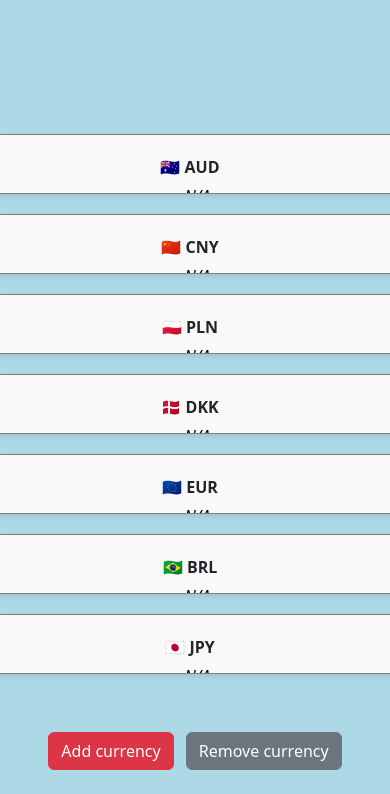
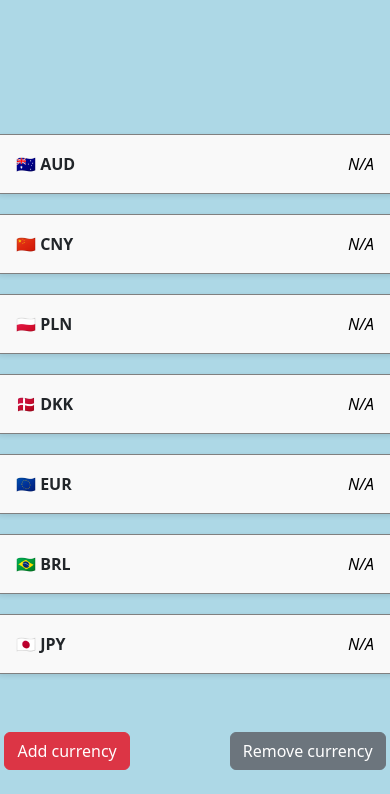
Before and after one commit to Arnedo1/Final-project-cs50x, a Flask app: page /favorites in a window 390 px wide. Shown: the part 58-852 px from the top of the page. Run offline with Flask 3, Linux system fonts and the light colour scheme; a user stored in the database is signed in; data comes from the database, SQL or seed files in the repository; data that the repository does not hold is empty; some libraries are stand-ins or nearby versions.

Commit message:
Update favorites.html

```diff
--- a/project1/templates/favorites.html
+++ b/project1/templates/favorites.html
@@ -14,43 +14,28 @@
     <link href="/static/styles.css" rel="stylesheet">
 
     <style>
-        .parent-container {
-            padding: 15px;
-        }
         .small-container {
             display: flex;
             justify-content: space-between;
             align-items: center;
-            margin-bottom: 15px;
-            padding: 10px;
-            background-color: #f8f9fa;
-            border-radius: 5px;
+            margin-bottom: 10px;
         }
+
         .currency-info {
             font-weight: bold;
             margin-right: 10px;
         }
+
         .value {
             font-style: italic;
             color: #666;
             margin-left: 5px;
             cursor: pointer;
         }
+
         .edit-currency {
             width: 80px;
             display: none;
-        }
-        @media (max-width: 576px) {
-            .parent-container {
-                padding: 10px;
-            }
-            .small-container {
-                flex-direction: column;
-                align-items: flex-start;
-            }
-            .value {
-                margin-top: 5px;
-            }
         }
     </style>
 
@@ -97,13 +82,9 @@
         {% endfor %}
     </div>
 
-    <div class="container-fluid mt-4 mb-4">
-        <div class="row">
-            <div class="col-12 text-center">
-                <a href="/add_currency" class="btn btn-danger me-2">Add currency</a>
-                <a href="/remove_currency" class="btn btn-secondary">Remove currency</a>
-            </div>
-        </div>
+    <div class="button-container my-4">
+        <a href="/add_currency" class="btn btn-danger">Add currency</a>
+        <a href="/remove_currency" class="btn btn-secondary">Remove currency</a>
     </div>
 
     <!-- Bootstrap JS -->
```
